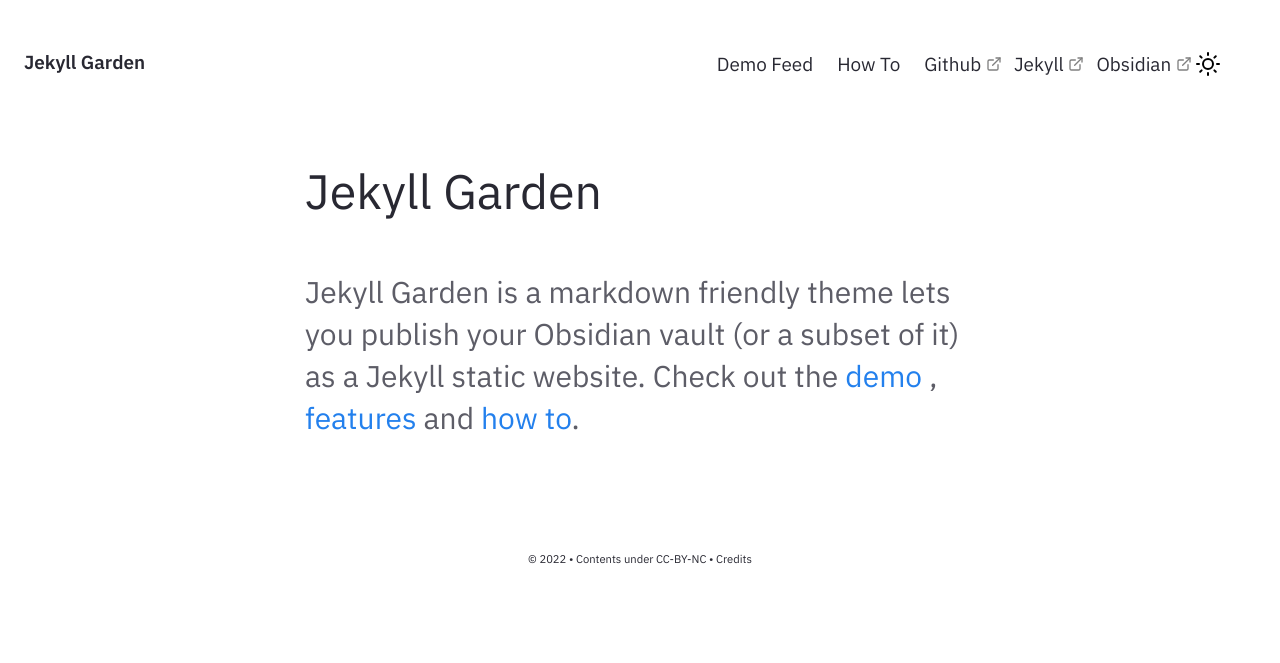
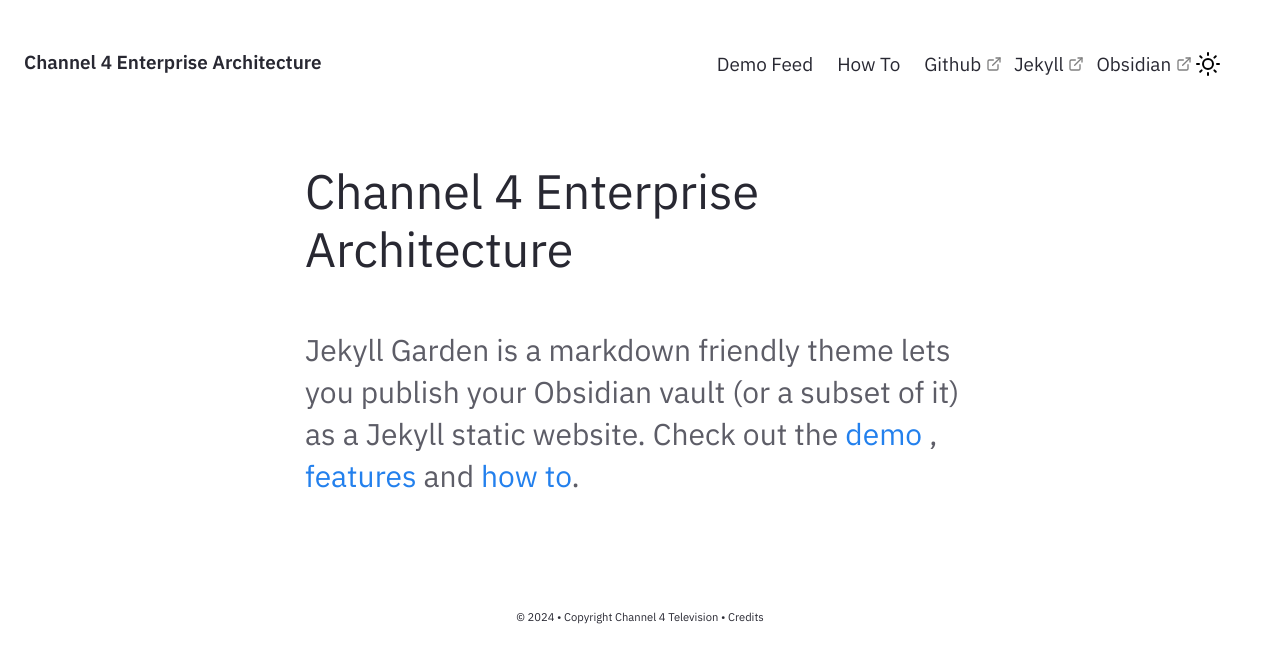
Before and after one commit to synchrotron/EA, a Jekyll site: the page built from pages/index.md, in a window 1280 px wide. Shown: the top 663 px of the page. Built offline with Jekyll 4.4.1, drawn with Linux system fonts in a browser that asks for light colours.

Commit message:
Update _config.yml
Changed some default values

```diff
--- a/_config.yml
+++ b/_config.yml
@@ -27,11 +27,11 @@ baseurl: ""
 
 # Website Header, Description, Footer year and text.
 # If you are deleting this, make sure you remove it from HTML files too
-heading: Jekyll Garden # Change this
-content: Obsidian ready Jekyll Theme
+heading: Channel 4 Enterprise Architecture # Change this
+content: Content?
 copyright:
-  year: © 2022
-  msg: Contents under CC-BY-NC
+  year: © 2024
+  msg: Copyright Channel 4 Television
 
 # Set title and content for private & broken link tooltop
 privatelinks:
```
